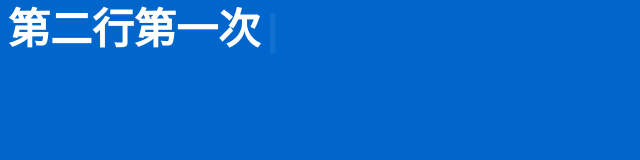
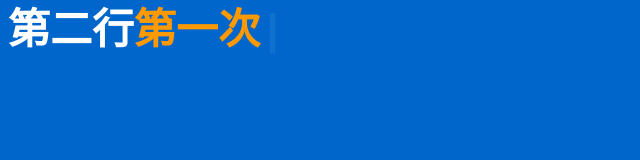
Before and after one commit to hl2055/liang42hao.github.io, a plain HTML site: page typed.html in a window 1280 px wide. Shown: the whole page, without its empty margins (0-640 px from the left). Drawn offline with Linux system fonts and the light colour scheme.

Commit message:
Update typed.html

```diff
--- a/typed.html
+++ b/typed.html
@@ -11,6 +11,11 @@
         background: #0066cc;
         font: normal bold 42px/50px Andale Mono, monospace;
     }
+
+    .postmsg {
+        color: #ff9900;
+    }
+
     .typed-cursor {
         opacity: 1;
         -webkit-animation: blink 0.7s infinite;
```
